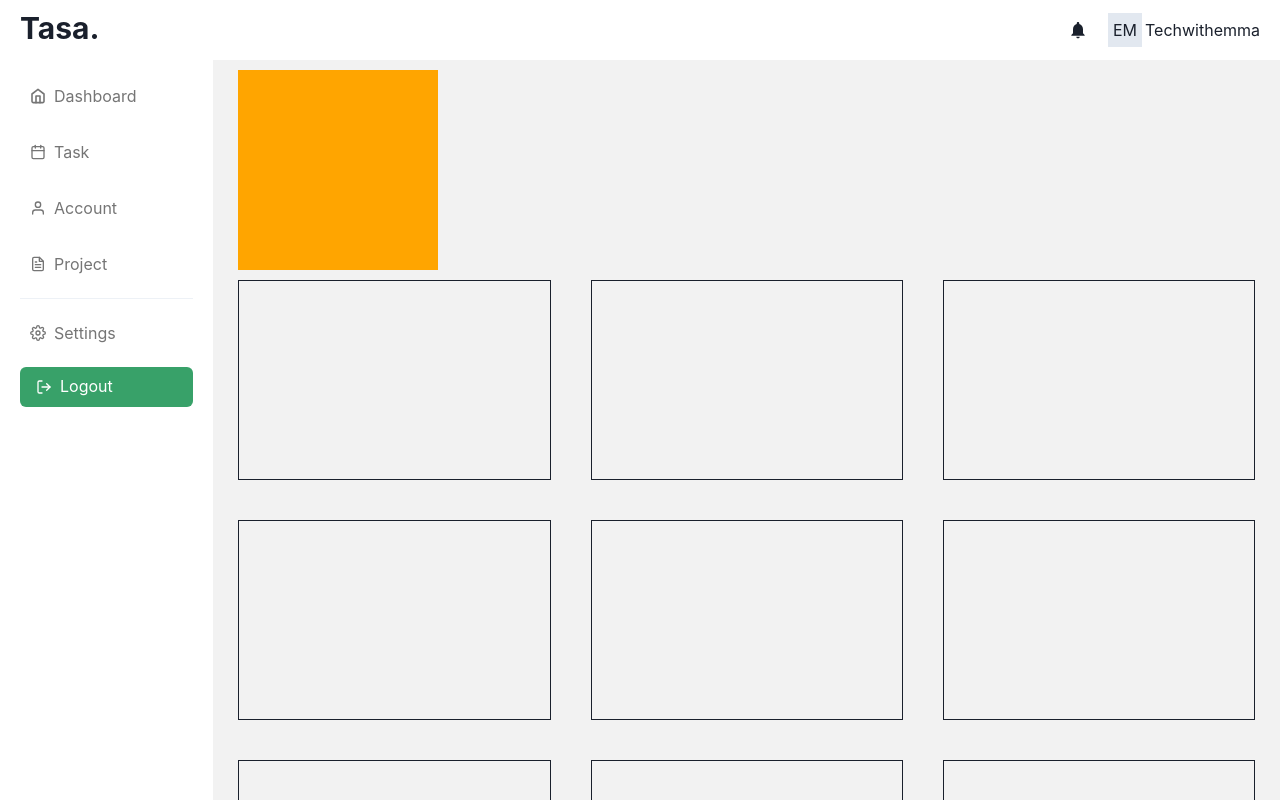
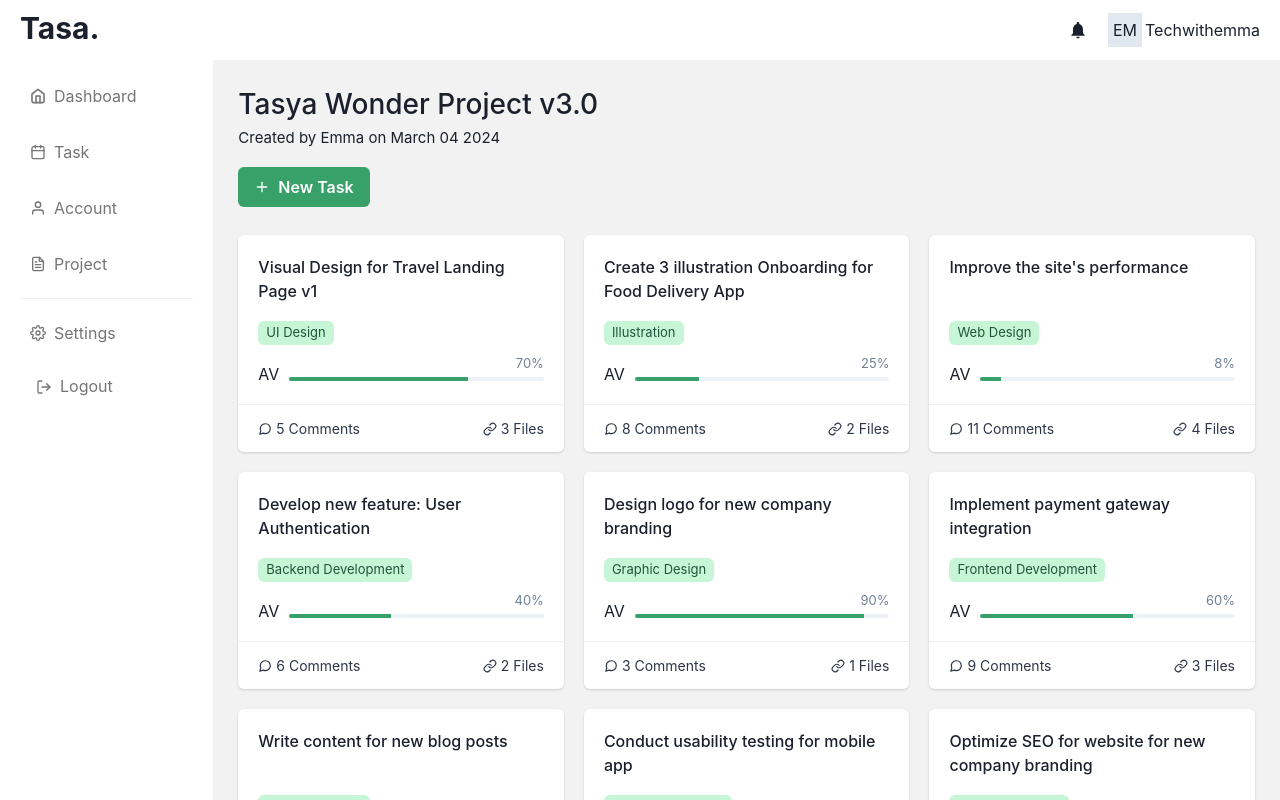
Before and after one commit to Emmanuelbreezy/Chakra-UI-Crash-Course, a React (Vite) app: page / in a window 1280 px wide. Shown: the top 800 px of the page. Built offline with nearby package versions, Linux system fonts and the light colour scheme.

Commit message:
lesson 7

```diff
--- a/data/dumpy.js
+++ b/data/dumpy.js
@@ -129,7 +129,7 @@ export const taskData = [
   },
   {
     id: 9,
-    content: "Optimize SEO for website",
+    content: "Optimize SEO for website for new company branding",
     tag: {
       name: "Digital Marketing",
       color: "#9932CC",
--- a/src/components/SideBar.jsx
+++ b/src/components/SideBar.jsx
@@ -131,9 +131,9 @@ const SideBar = ({ onClose }) => {
         <ListItem>
           <Button
             w="full"
-            colorScheme="green"
+            variant="ghost"
             justifyContent="flex-start"
-            color="#fff"
+            color="#757575"
             fontWeight="400"
           >
             <ListIcon as={FiLogOut} />
--- a/src/pages/Dashboard.jsx
+++ b/src/pages/Dashboard.jsx
@@ -1,26 +1,91 @@
-import { SimpleGrid, Box } from "@chakra-ui/react";
+import {
+  SimpleGrid,
+  Card,
+  CardHeader,
+  CardFooter,
+  CardBody,
+  Box,
+  Text,
+  HStack,
+  Icon,
+  Tag,
+  Progress,
+  Heading,
+  Button,
+} from "@chakra-ui/react";
+import { FiMessageCircle, FiLink, FiPlus } from "react-icons/fi";
+import { taskData } from "../../data/dumpy";
 
 const Dashboard = () => {
   return (
-    <Box>
-      <Box bg={{base:"green", md:"blue", lg:"orange"}} w="200px" h="200px" />
+    <Box w="full">
+      <Box py="18px" flexDir="column" gap="5px">
+        <Heading fontSize="28px" fontWeight="500" mb="5px">
+          Tasya Wonder Project v3.0
+        </Heading>
+        <Text fontSize="15px">Created by Emma on March 04 2024</Text>
+        <Button colorScheme="green" leftIcon={<FiPlus />} mt="18px">
+          New Task
+        </Button>
+      </Box>
 
-      <SimpleGrid py="10px" columns={4} minChildWidth="250px" spacing={10}>
-      <Box bg="#f2f2f2" h="200px" border="1px solid"></Box>
-      <Box bg="#f2f2f2" h="200px" border="1px solid"></Box>
-      <Box bg="#f2f2f2" h="200px" border="1px solid"></Box>
-      <Box bg="#f2f2f2" h="200px" border="1px solid"></Box>
+      {/* {Simple Grid} */}
 
-      <Box bg="#f2f2f2" h="200px" border="1px solid"></Box>
-      <Box bg="#f2f2f2" h="200px" border="1px solid"></Box>
-      <Box bg="#f2f2f2" h="200px" border="1px solid"></Box>
-      <Box bg="#f2f2f2" h="200px" border="1px solid"></Box>
+      <SimpleGrid py="10px" columns={4} minChildWidth="250px" spacing={5}>
+        {taskData &&
+          taskData?.map((task) => (
+            <Card key={task.id} bg="white">
+              <CardHeader fontWeight="500" pb="0" flex="1">
+                {task.content}
+              </CardHeader>
 
-      <Box bg="#f2f2f2" h="200px" border="1px solid"></Box>
-      <Box bg="#f2f2f2" h="200px" border="1px solid"></Box>
-      <Box bg="#f2f2f2" h="200px" border="1px solid"></Box>
-      <Box bg="#f2f2f2" h="200px" border="1px solid"></Box>
-    </SimpleGrid>
+              {/* {card body} */}
+              <CardBody py="18px">
+                <Tag colorScheme="green" fontWeight="400" fontSize="13px">
+                  {task.tag.name}
+                </Tag>
+                <HStack pt="17px" w="full" gap="10px">
+                  <Box>AV</Box>
+                  <Box flex="1">
+                    <Text
+                      fontSize="13px"
+                      textAlign="right"
+                      mt="-13px"
+                      mb="3px"
+                      color="gray.500"
+                    >
+                      {task.progressPercent}%
+                    </Text>
+                    <Progress
+                      size="xs"
+                      rounded="full"
+                      colorScheme="green"
+                      value={task.progressPercent}
+                    />
+                  </Box>
+                </HStack>
+              </CardBody>
+
+              {/* {card footer} */}
+              <CardFooter
+                justifyContent="space-between"
+                py="13px"
+                color="gray.700"
+                fontSize="14px"
+                borderTop="1px solid #eee"
+              >
+                <HStack gap={1}>
+                  <Icon as={FiMessageCircle} />
+                  <Text>{task.totalComment} Comments</Text>
+                </HStack>
+                <HStack gap={1}>
+                  <Icon as={FiLink} />
+                  <Text>{task.noOfAttachement} Files</Text>
+                </HStack>
+              </CardFooter>
+            </Card>
+          ))}
+      </SimpleGrid>
     </Box>
   );
 };
```
